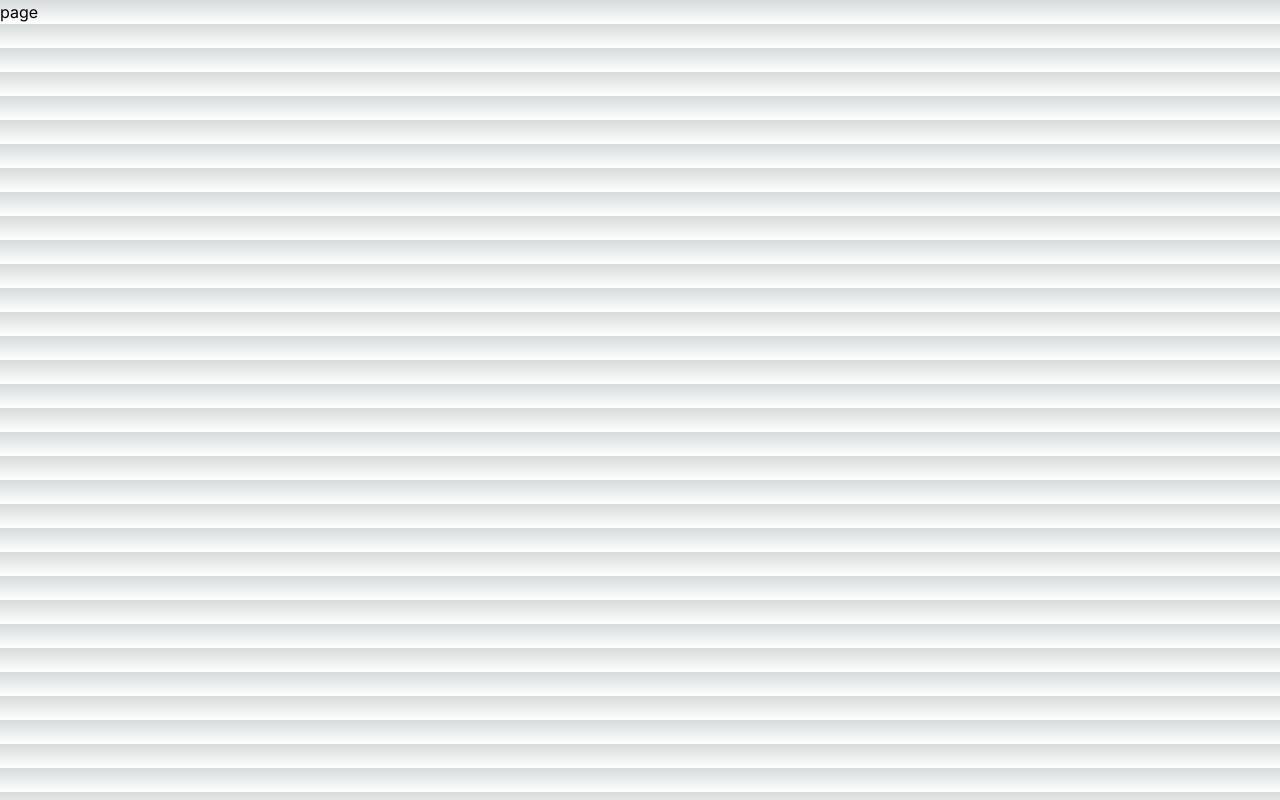
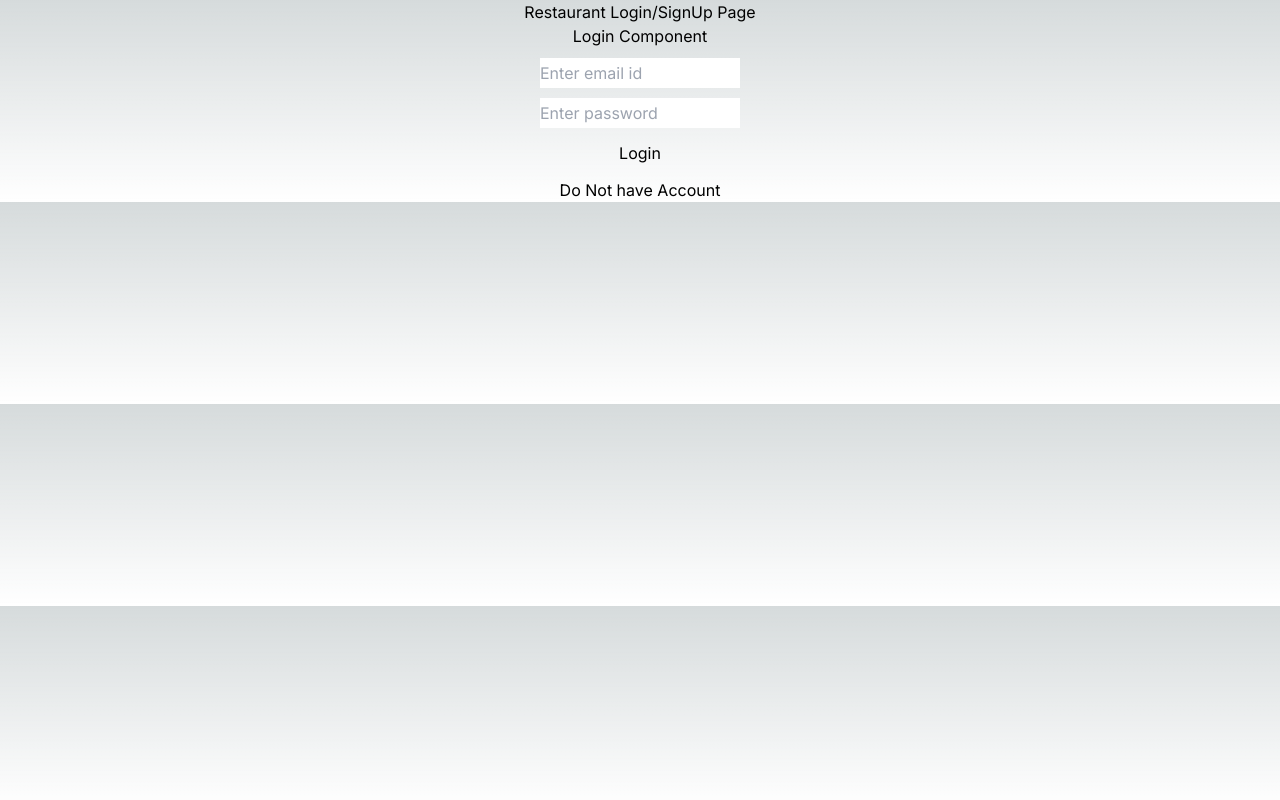
Before and after one commit to Chirag1905/Food-Delivery-Project, a Next.js app: page /restaurant in a window 1280 px wide. Built offline with nearby package versions, Linux system fonts and the light colour scheme.

Commit message:
second commit

```diff
--- /dev/null
+++ b/app/_components/RestaurantSignUp.jsx
@@ -0,0 +1,70 @@
+import React from "react";
+
+const RestaurantSignUp = () => {
+  return (
+    <>
+      <h3>Signup</h3>
+      <div className="input-wrapper">
+        <input
+          type="text"
+          name=""
+          placeholder="Enter email id"
+          className="input-field"
+        />
+      </div>
+      <div className="input-wrapper">
+        <input
+          type="password"
+          name=""
+          placeholder="Enter password"
+          className="input-field"
+        />
+      </div>
+      <div className="input-wrapper">
+        <input
+          type="password"
+          name=""
+          placeholder="Confirm password"
+          className="input-field"
+        />
+      </div>
+      <div className="input-wrapper">
+        <input
+          type="password"
+          name=""
+          placeholder="Enter resaurant name"
+          className="input-field"
+        />
+      </div>
+      <div className="input-wrapper">
+        <input
+          type="password"
+          name=""
+          placeholder="Enter city"
+          className="input-field"
+        />
+      </div>
+      <div className="input-wrapper">
+        <input
+          type="password"
+          name=""
+          placeholder="Enter full address"
+          className="input-field"
+        />
+      </div>
+      <div className="input-wrapper">
+        <input
+          type="password"
+          name=""
+          placeholder="Enter contact number"
+          className="input-field"
+        />
+      </div>
+      <div className="input-wrapper">
+        <button className="button">SignUp</button>
+      </div>
+    </>
+  );
+};
+
+export default RestaurantSignUp;
--- a/app/_components/restaurantLogin.jsx
+++ b/app/_components/restaurantLogin.jsx
@@ -1,9 +1,20 @@
 import React from 'react'
 
-const restaurantLogin = () => {
+const RestaurantLogin = () => {
   return (
-    <div>restaurantLogin</div>
+    <>
+    <h3>Login Component</h3>
+    <div className="input-wrapper">
+      <input type="text" name="" placeholder="Enter email id" className="input-field"/>
+    </div>
+    <div className="input-wrapper">
+      <input type="password" name="" placeholder="Enter password" className="input-field"/>
+    </div>
+    <div className="input-wrapper">
+      <button className="button">Login</button>
+    </div>
+    </>
   )
 }
 
-export default restaurantLogin
+export default RestaurantLogin
--- a/app/globals.css
+++ b/app/globals.css
@@ -31,3 +31,28 @@
     text-wrap: balance;
   }
 }
+
+
+.input-wrapper{
+  margin: 10px;
+}
+.input-field{
+  width: 200px;
+  height: 30px;
+}
+.button{
+  width: 200px;
+  height: 30px;
+}
+
+.container{
+  text-align: center;
+}
+
+.button-login{
+  border: 0;
+  cursor: pointer;
+  background-color: transparent;
+  color:skyblue;
+  margin: 20px;
+}
--- a/app/restaurant/page.jsx
+++ b/app/restaurant/page.jsx
@@ -1,7 +1,24 @@
-const page = () => {
+"use client";
+import { useState } from "react";
+import RestaurantLogin from "../_components/restaurantLogin";
+import RestaurantSignUp from "../_components/restaurantSignUp";
+
+const Restaurant = () => {
+  const [login, setLogin] = useState(true);
   return (
-    <>page</>
-  )
-}
+    <>
+      <div className="container">
+        <h1>Restaurant Login/SignUp Page</h1>
+        {login ? <RestaurantLogin /> : <RestaurantSignUp />}
 
-export default page
+        <div>
+          <button className="button-link" onClick={() => setLogin(!login)}>
+            {login ? "Do Not have Account" : "Already have Account? SignUp"}
+          </button>
+        </div>
+      </div>
+    </>
+  );
+};
+
+export default Restaurant;
```
